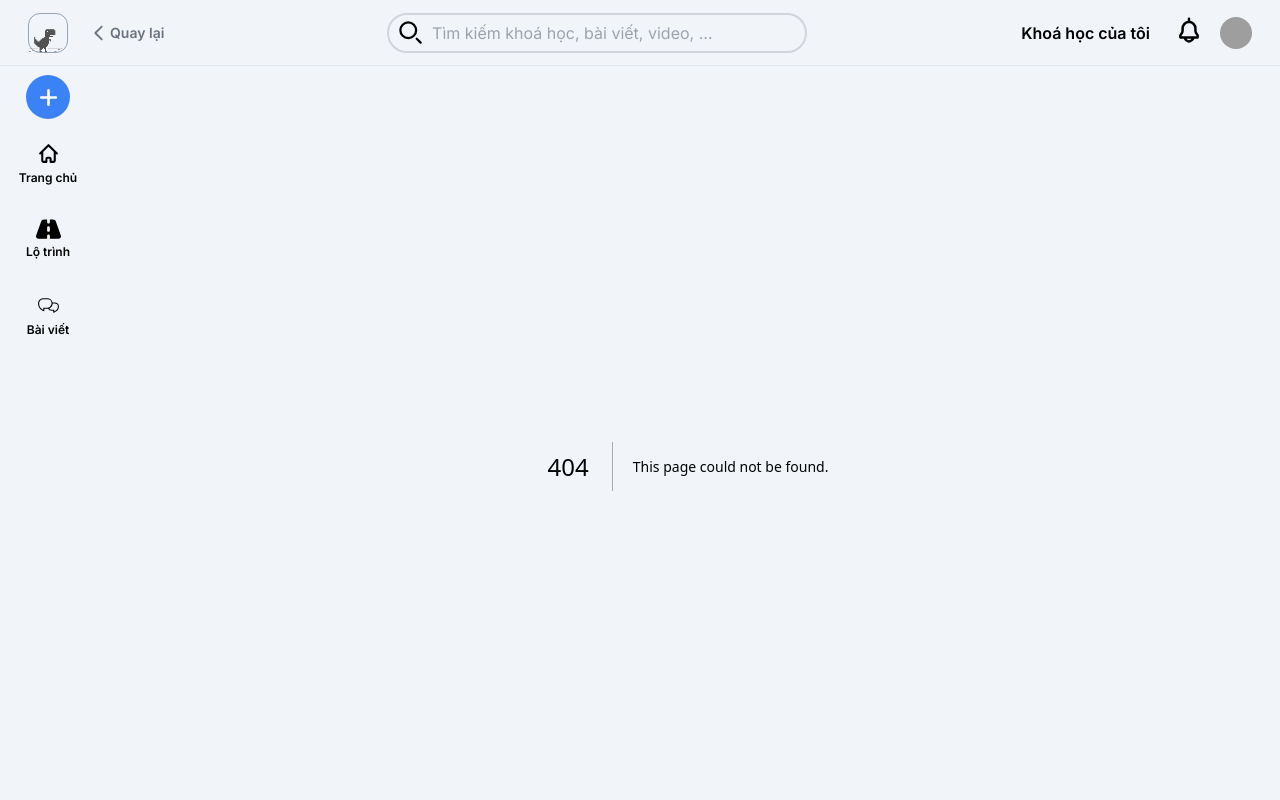
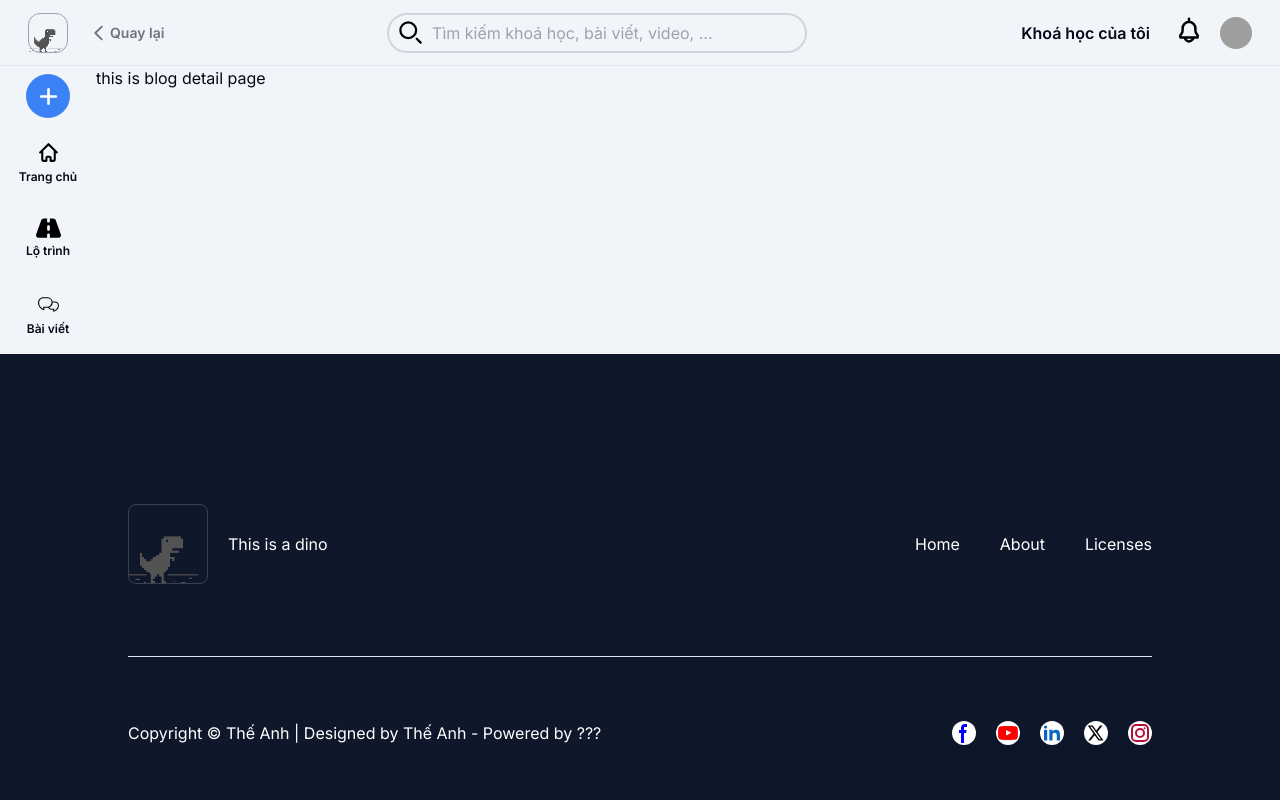
Before and after one commit to vanhcao3/linguify, a Next.js app: page /blog/1/detail in a window 1280 px wide. Before the commit this address had no page. Shown: the top 800 px of the page. Built offline with nearby package versions, Linux system fonts and the light colour scheme; grey boxes are pictures that could not be loaded.

Commit message:
init blog detail page

```diff
--- /dev/null
+++ b/app/blog/[blogId]/detail/page.tsx
@@ -0,0 +1,5 @@
+function BlogDetail() {
+  return <div>this is blog detail page</div>;
+}
+
+export default BlogDetail;
```
